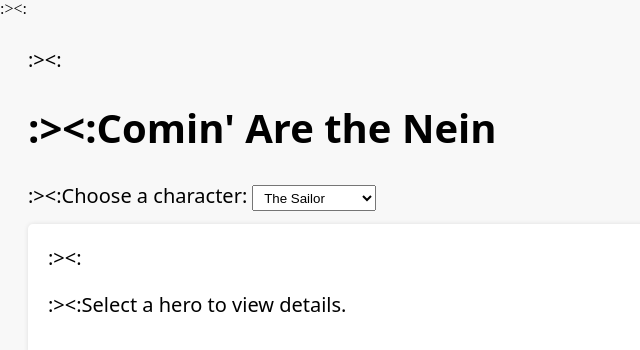
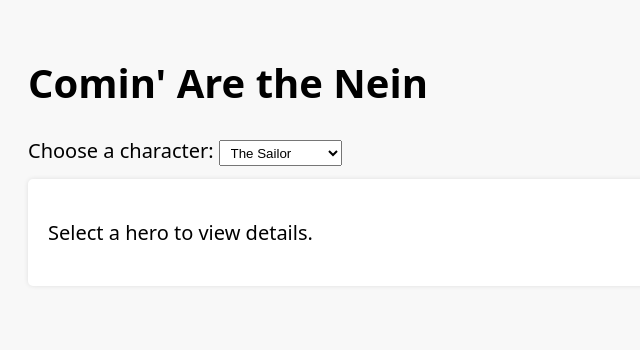
Before and after one commit to JactusTheCactus/comin-are-the-nein, a website: page index.html in a window 1280 px wide. Shown: the whole page, without its empty margins (0-640 px from the left). Drawn offline with nearby package versions, Linux system fonts and the light colour scheme.

Commit message:
Update style.css

```diff
--- a/page/style.css
+++ b/page/style.css
@@ -1,7 +1,3 @@
-*::before {
-	content:
-		":><:"
-}
 body {
 	font:
 		20px
```
